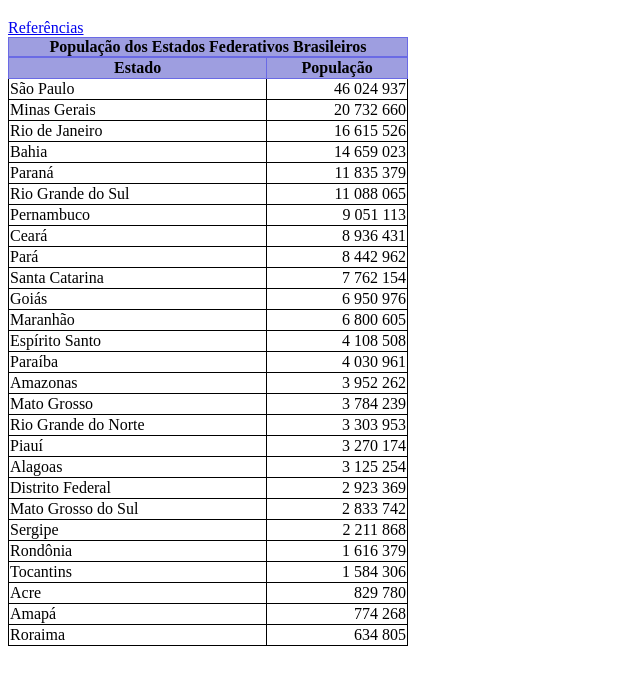
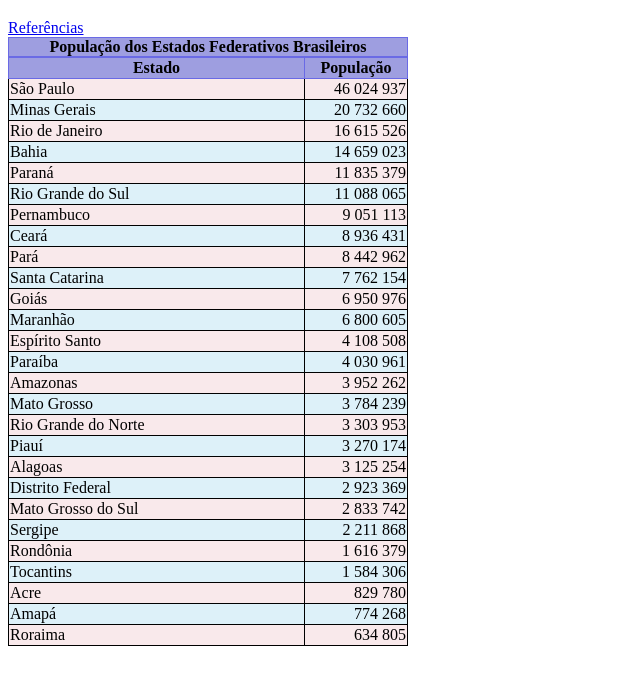
Before and after one commit to kaiq-br/CursoemVideo, a plain HTML site: page HTML-CSS/Modulo.03/Tabela/index02.html in a window 1280 px wide. Shown: the part 61-746 px from the top of the page, without its empty margins (0-640 px from the left). Drawn offline with Linux system fonts and the light colour scheme.

Commit message:
Update index02.html

```diff
--- a/HTML-CSS/Modulo.03/Tabela/index02.html
+++ b/HTML-CSS/Modulo.03/Tabela/index02.html
@@ -15,16 +15,24 @@
             border: 1px solid rgb(106, 106, 229);
             background-color: rgb(158, 158, 224);
             font-weight: bold;
+            color: black;
         }
         th {
             border: 1px solid rgb(106, 106, 229);
             background-color: rgb(158, 158, 224);
+        }
+        tr:nth-child(odd){
+            background-color: rgb(221, 241, 249);
+        }
+        tr:nth-child(even){
+            background-color: rgb(249, 233, 235);
         }
         td {
             border: 1px solid black;
         }
         td.numero {
             text-align: right;
+            width: 100px;
         }
     </style>
 </head>
```
